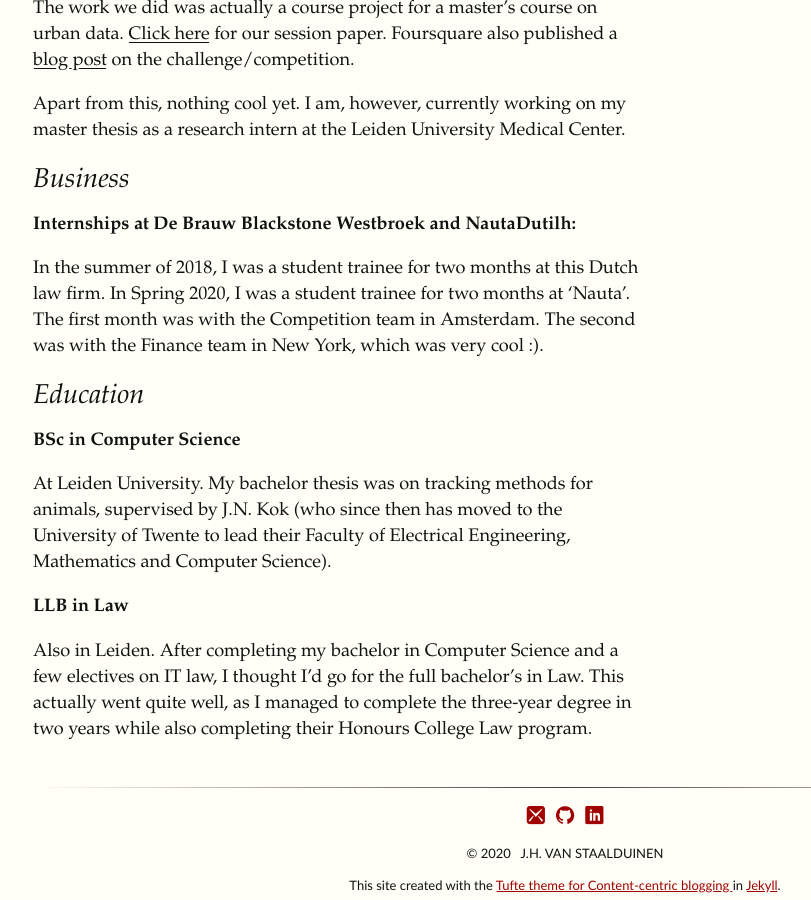
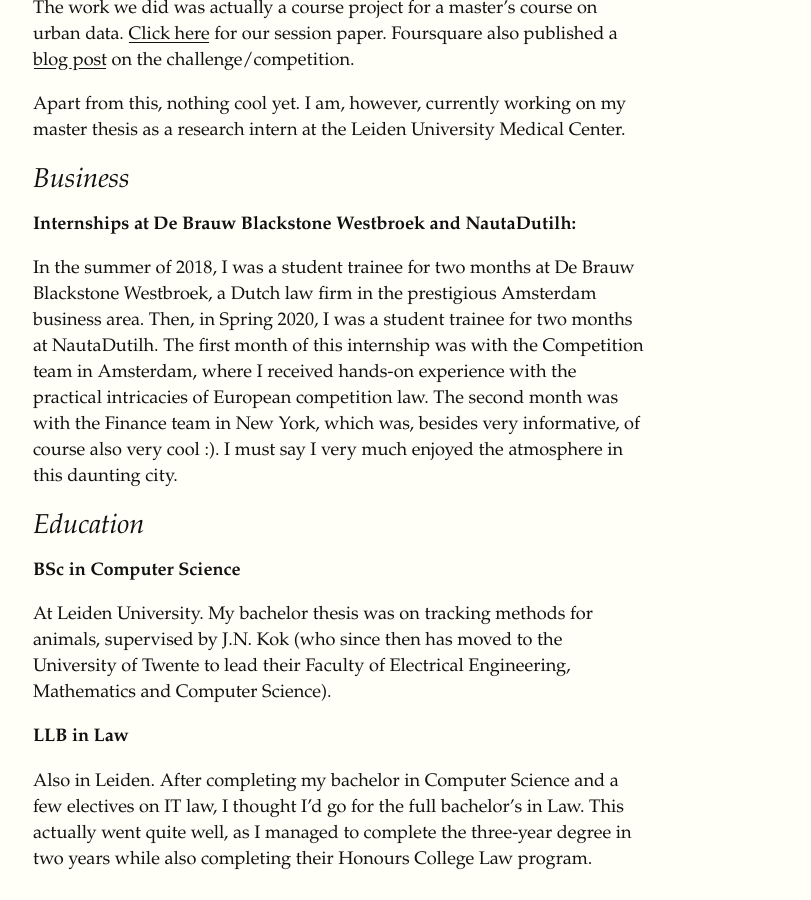
Before and after one commit to jhvanstaalduinen/jhvanstaalduinen.github.io, a Jekyll site: the page built from resume/index.md, in a window 1280 px wide and 900 px high, scrolled down 631 px. Shown: the whole window, without its empty margins (127-938 px from the left). Built offline with Jekyll 4.4.1, drawn with Linux system fonts in a browser that asks for light colours; some web fonts are replaced.

Commit message:
Updated resume (business section)

```diff
--- a/resume/index.md
+++ b/resume/index.md
@@ -21,7 +21,7 @@
 ## Business
 **Internships at De Brauw Blackstone Westbroek and NautaDutilh:**
 
-In the summer of 2018, I was a student trainee for two months at this Dutch law firm. In Spring 2020, I was a student trainee for two months at 'Nauta'. The first month was with the Competition team in Amsterdam. The second was with the Finance team in New York, which was very cool :).
+In the summer of 2018, I was a student trainee for two months at De Brauw Blackstone Westbroek, a Dutch law firm in the prestigious Amsterdam business area. Then, in Spring 2020, I was a student trainee for two months at NautaDutilh. The first month of this internship was with the Competition team in Amsterdam, where I received hands-on experience with the practical intricacies of European competition law. The second month was with the Finance team in New York, which was, besides very informative, of course also very cool :). I must say I very much enjoyed the atmosphere in this daunting city.
 
 ## Education
 **BSc in Computer Science**
```
Also changed, not shown: 1 other file.
